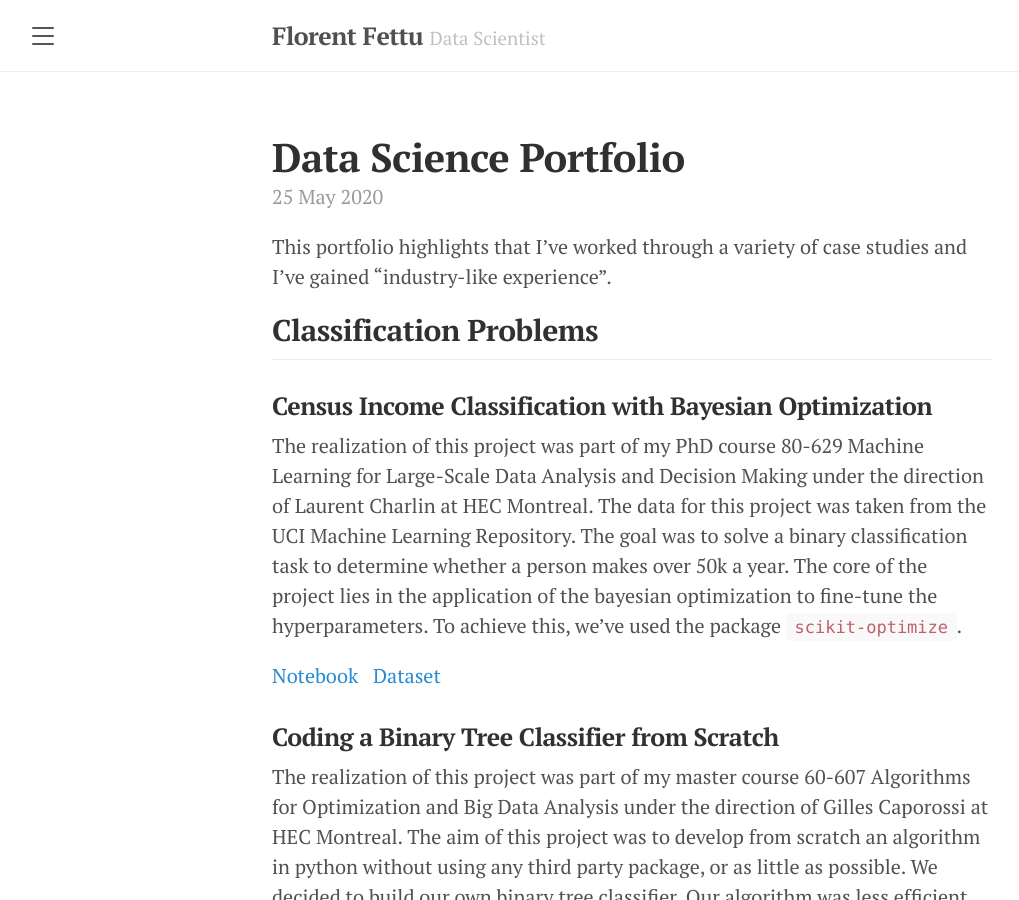
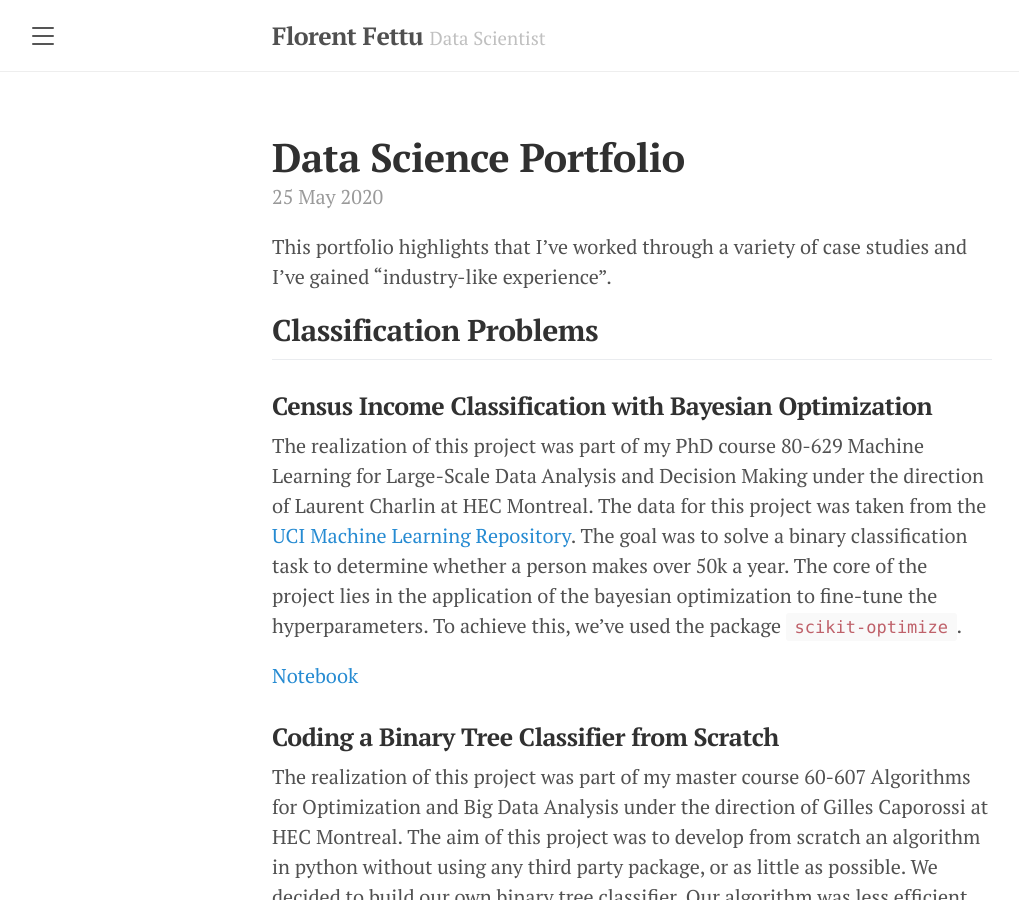
Before and after one commit to florentfettu/florentfettu.github.io, a Jekyll site: the page built from _posts/2020-05-25-data-science-portfolio.md, in a window 1280 px wide and 900 px high. Shown: the whole window, without its empty margins (8-1027 px from the left). Built offline with Jekyll 4.4.1, drawn with Linux system fonts in a browser that asks for light colours; nearby versions of some CDN libraries.

Commit message:
Update 2020-05-25-data-science-portfolio.md

```diff
--- a/_posts/2020-05-25-data-science-portfolio.md
+++ b/_posts/2020-05-25-data-science-portfolio.md
@@ -9,10 +9,9 @@ This portfolio highlights that I've worked through a variety of case studies and
 
 ### Census Income Classification with Bayesian Optimization
 
-The realization of this project was part of my PhD course 80-629 Machine Learning for Large-Scale Data Analysis and Decision Making under the direction of Laurent Charlin at HEC Montreal. The data for this project was taken from the UCI Machine Learning Repository. The goal was to solve a binary classification task to determine whether a person makes over 50k a year. The core of the project lies in the application of the bayesian optimization  to fine-tune the hyperparameters. To achieve this, we've used the package `scikit-optimize`.
+The realization of this project was part of my PhD course 80-629 Machine Learning for Large-Scale Data Analysis and Decision Making under the direction of Laurent Charlin at HEC Montreal. The data for this project was taken from the <a href="https://archive.ics.uci.edu/ml/datasets/census+income" target="_blank">UCI Machine Learning Repository</a>. The goal was to solve a binary classification task to determine whether a person makes over 50k a year. The core of the project lies in the application of the bayesian optimization  to fine-tune the hyperparameters. To achieve this, we've used the package `scikit-optimize`.
 
-<a href="https://nbviewer.jupyter.org/github/florentfettu/florentfettu.github.io/blob/master/Notebooks/Projet_final.ipynb" target="_blank">Notebook</a> &nbsp;
-<a href="https://archive.ics.uci.edu/ml/datasets/census+income" target="_blank">Dataset</a>
+<a href="https://nbviewer.jupyter.org/github/florentfettu/florentfettu.github.io/blob/master/Notebooks/Projet_final.ipynb" target="_blank">Notebook</a>
 
 ### Coding a Binary Tree Classifier from Scratch
 
```
